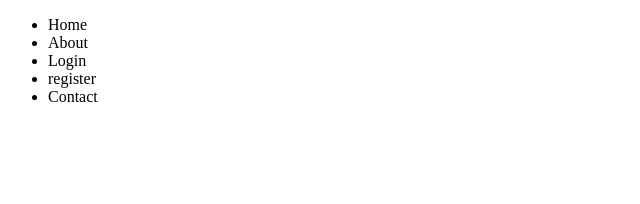
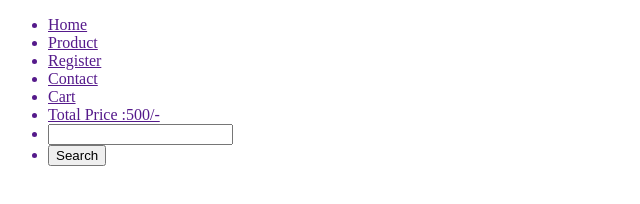
Before and after one commit to balmukunddubey888/E-commerce, a plain HTML site: page index.html in a window 1280 px wide. Shown: the whole page, without its empty margins (0-640 px from the left). Drawn offline with Linux system fonts and the light colour scheme.

Commit message:
change nav bar

```diff
--- a/index.html
+++ b/index.html
@@ -5,15 +5,21 @@
     <meta name="viewport" content="width=device-width, initial-scale=1.0">
     <title>Document</title>
 </head>
-<body><div>
-    <nav><ul>
-        <li>Home</li>
-        <li>About</li>
-        <li>Login</li>
-        <li>register</li>
-        <li>Contact</li>
-    </ul></nav>
-</div>
+<body>
+    <div>
+        <nav>
+            <ul >
+               <a href=""><li>Home</li></a>
+               <a href=""><li>Product</li></a>
+               <a href=""><li>Register</li></a>
+               <a href=""><li>Contact</li></a>
+               <a href=""><li>Cart</li></a>
+               <a href=""><li>Total Price :500/-</li></a>
+               <a href=""><li><input type="searchbox"></li></a>
+               <a href=""><li><button type="submit"> Search</button></li></a>
 
+            </ul>
+        </nav>
+    </div>
 </body>
 </html>
```
